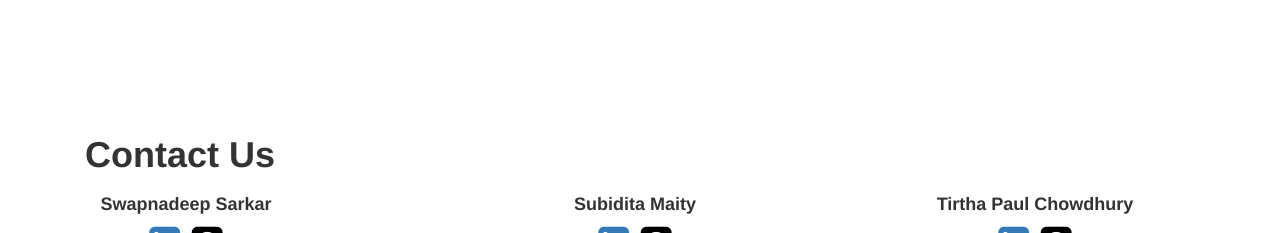
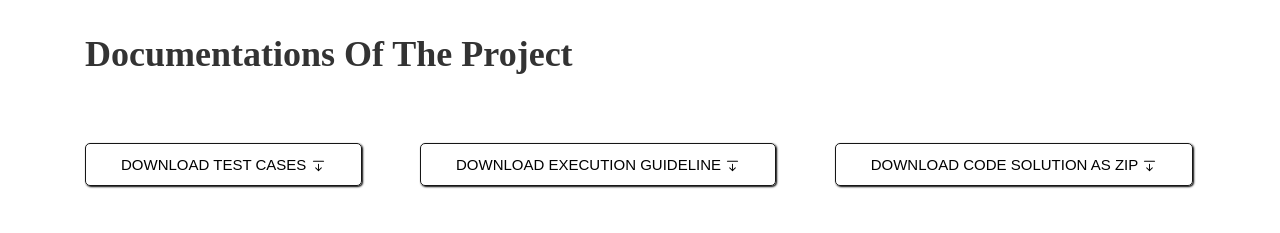
Before and after one commit to Swapnadeep1998/HR_Bot, a Flask app: page / in a window 1280 px wide. Shown: the part 1135-1368 px from the top of the page. Run offline with Flask 2, Linux system fonts and the light colour scheme; parts of the project's set-up code (start-up, migrations or seed data) failed here and were passed over; some libraries are stand-ins or nearby versions.

Commit message:
Added Documentation

```diff
--- a/static/style_index.css
+++ b/static/style_index.css
@@ -174,7 +174,8 @@ body{
 	  position: absolute;
 	  top: 700px;
 	  width: 700px;
-	  font-family: 'Trebuchet MS', 'Lucida Sans Unicode', 'Lucida Grande', 'Lucida Sans', Arial, sans-serif;
+	  font-family: 'Times New Roman', Times, serif;
+	  font-size: 15px;
   }
 
   #image1{
@@ -189,10 +190,53 @@ body{
 
   }
 
+  #docs{
+	position: absolute;
+	top: 1150px;
+	height: 500px;
+	font-family: 'Times New Roman', Times, serif;
+
+  }
+
+  #testcase{
+	text-decoration: none;
+	border: 1px solid rgb(22, 22, 22);
+	padding: 10px 35px;
+	color: #000;
+	display: inline-block;
+	margin-top: 5%;
+	margin-right: 55px;
+	font-family: poppins, sans-serif;
+	text-transform: uppercase;
+	border-radius: 5px;
+	box-shadow: 1px 1px 2px black;
+	font-size: 15px;
+	font-weight: 3px;
+  }
+  #testcase:hover{
+  border-color: white;
+	background: white;
+	transition: .3s;
+	color: #262626;
+	box-shadow: 4px 4px 4px black;
+	text-shadow: 0px;
+  }
+  #testcase:active{
+	  text-decoration: none;
+  }
+
+  #video{
+	  margin-top: 50px;
+	  margin-left: 400px;
+	  border-radius: 5px;
+
+  }
+
+
   #Contacts{
 	  position: absolute;
-	  top: 1250px;
-	  height: 300px;
+	  top: 1750px;
+	  height: 200px;
   }
 
   div #swapnadeep{
@@ -200,6 +244,8 @@ body{
 	  left: 1px;
 	  width: 200px;
 	  text-align: center;
+	  font-family: 'Times New Roman', Times, serif;
+	  color: rgb(90, 87, 87);
   }
 
   div #subidita{
@@ -207,6 +253,8 @@ body{
 	left: 450px;
 	width: 200px;
 	text-align: center;
+	font-family: 'Times New Roman', Times, serif;
+	color: rgb(90, 87, 87);
 }
 
 div #tirtha{
@@ -214,5 +262,7 @@ div #tirtha{
 	left: 850px;
 	width: 200px;
 	text-align: center;
+	font-family: 'Times New Roman', Times, serif;
+	color: rgb(90, 87, 87);
 
 }
--- a/templates/index.html
+++ b/templates/index.html
@@ -11,8 +11,10 @@
 			<h1 class='logo'>ABC Private Ltd.</h1>
 
 			<ul class="menu">
-				<li><a href="#Contacts">Contact</a></li>
+				<li><a href="#Contacts">Contacts</a></li>
+				<li><a href="#docs">Documents</a></li>
 				<li><a href="#About">About</a></li>
+
 			</ul>
 
 		</header>
@@ -50,8 +52,37 @@
 			<img src="https://www.zipwhip.com/wp-content/uploads/2019/03/chatbot-blog-featured.png">
 		</div>
 
+		<div id="docs">
+			<h1 style="font-weight: bolder;">Documentations Of The Project</h1>
+
+			<a href="/static/Documents/intent (Interview).json" download="testcase.json" target="_blank" type="button" id="testcase">
+			Download Test cases <svg width="1em" height="1em" viewBox="0 0 16 16" class="bi bi-arrow-bar-down" fill="currentColor" xmlns="http://www.w3.org/2000/svg">
+				<path fill-rule="evenodd" d="M11.354 10.146a.5.5 0 0 1 0 .708l-3 3a.5.5 0 0 1-.708 0l-3-3a.5.5 0 0 1 .708-.708L8 12.793l2.646-2.647a.5.5 0 0 1 .708 0z"/>
+				<path fill-rule="evenodd" d="M8 6a.5.5 0 0 1 .5.5V13a.5.5 0 0 1-1 0V6.5A.5.5 0 0 1 8 6zM2 3.5a.5.5 0 0 1 .5-.5h11a.5.5 0 0 1 0 1h-11a.5.5 0 0 1-.5-.5z"/>
+			  </svg></a>
+
+			  <a href="/static/Documents/intent (Interview).json" download="testcase.json" target="_blank" type="button" id="testcase">
+				Download Execution guideline <svg width="1em" height="1em" viewBox="0 0 16 16" class="bi bi-arrow-bar-down" fill="currentColor" xmlns="http://www.w3.org/2000/svg">
+					<path fill-rule="evenodd" d="M11.354 10.146a.5.5 0 0 1 0 .708l-3 3a.5.5 0 0 1-.708 0l-3-3a.5.5 0 0 1 .708-.708L8 12.793l2.646-2.647a.5.5 0 0 1 .708 0z"/>
+					<path fill-rule="evenodd" d="M8 6a.5.5 0 0 1 .5.5V13a.5.5 0 0 1-1 0V6.5A.5.5 0 0 1 8 6zM2 3.5a.5.5 0 0 1 .5-.5h11a.5.5 0 0 1 0 1h-11a.5.5 0 0 1-.5-.5z"/>
+				  </svg></a>
+
+				  <a href="/static/Documents/intent (Interview).json" download="testcase.json" target="_blank" type="button" id="testcase">
+					Download Code Solution As Zip <svg width="1em" height="1em" viewBox="0 0 16 16" class="bi bi-arrow-bar-down" fill="currentColor" xmlns="http://www.w3.org/2000/svg">
+						<path fill-rule="evenodd" d="M11.354 10.146a.5.5 0 0 1 0 .708l-3 3a.5.5 0 0 1-.708 0l-3-3a.5.5 0 0 1 .708-.708L8 12.793l2.646-2.647a.5.5 0 0 1 .708 0z"/>
+						<path fill-rule="evenodd" d="M8 6a.5.5 0 0 1 .5.5V13a.5.5 0 0 1-1 0V6.5A.5.5 0 0 1 8 6zM2 3.5a.5.5 0 0 1 .5-.5h11a.5.5 0 0 1 0 1h-11a.5.5 0 0 1-.5-.5z"/>
+					  </svg></a>
+
+				<div id="video">
+
+				<iframe src="https://www.youtube.com/embed/tgbNymZ7vqY" width="400" height="300"
+				style="border-radius: 5px;"></iframe>
+			</div>
+		</div>
+
+
 		<div id="Contacts">
-			<h1 style="font-weight: bolder; font-style: 'Times New Roman';">Contact Us</h1>
+			<h1 style="font-weight: bolder; font-family: 'Times New Roman', Times, serif;">Connect With Us</h1>
 			<div id="swapnadeep">
 				<h4 style="font-weight: bolder;">Swapnadeep Sarkar</h4>
 
@@ -88,9 +119,16 @@
 
 			</div>
 
-		</div>
+
 		</div>
 
+
+
+		</div>
+
+
+
 	</div>
+
 {% endblock %}
 <!-- background-image: url(https://wallpaperplay.com/walls/full/a/e/8/77831.jpg); -->
```
Also changed, not shown: static/Documents/intent (Interview).json (added, +71 -0 lines), 3 other files.
